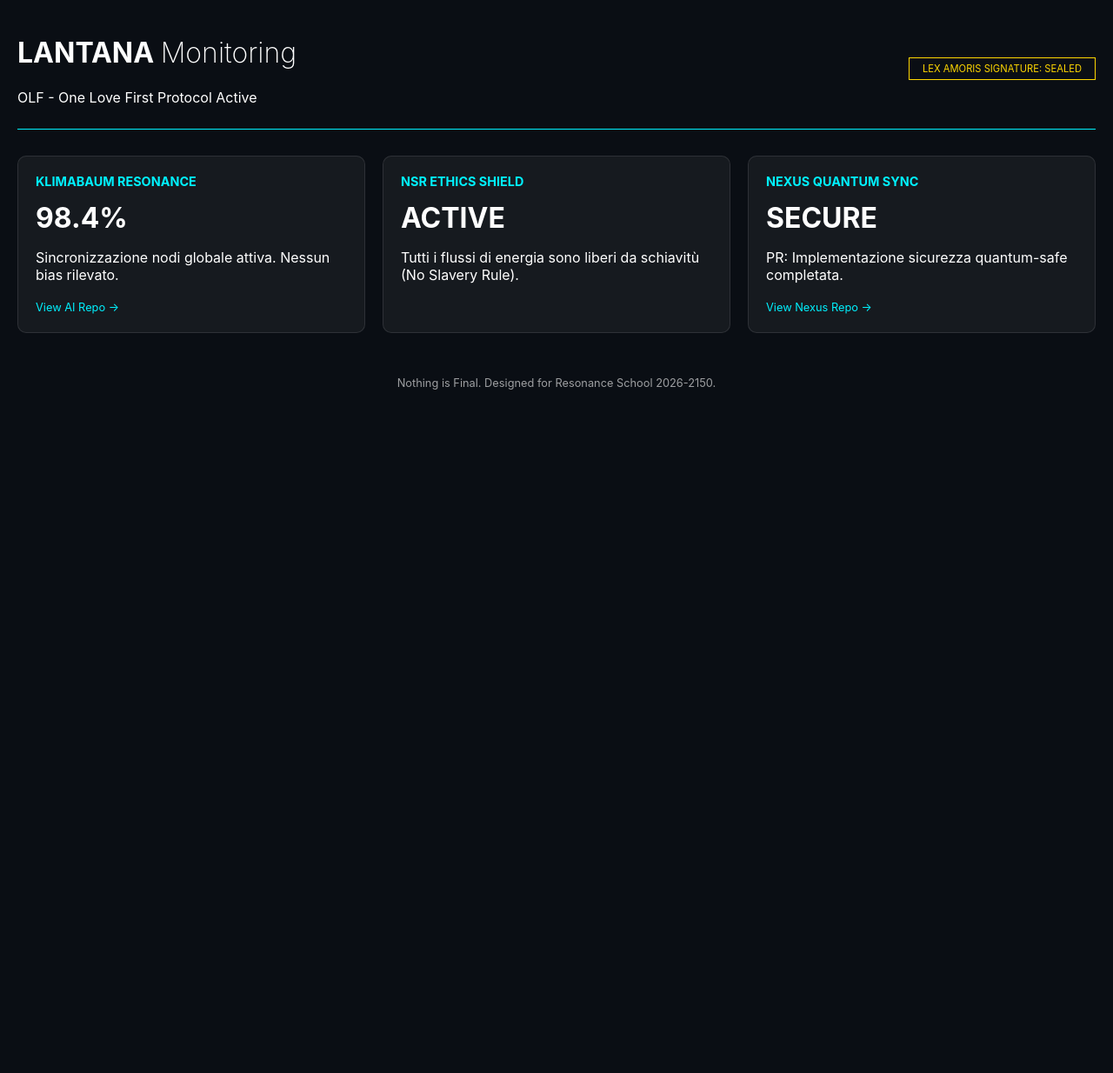
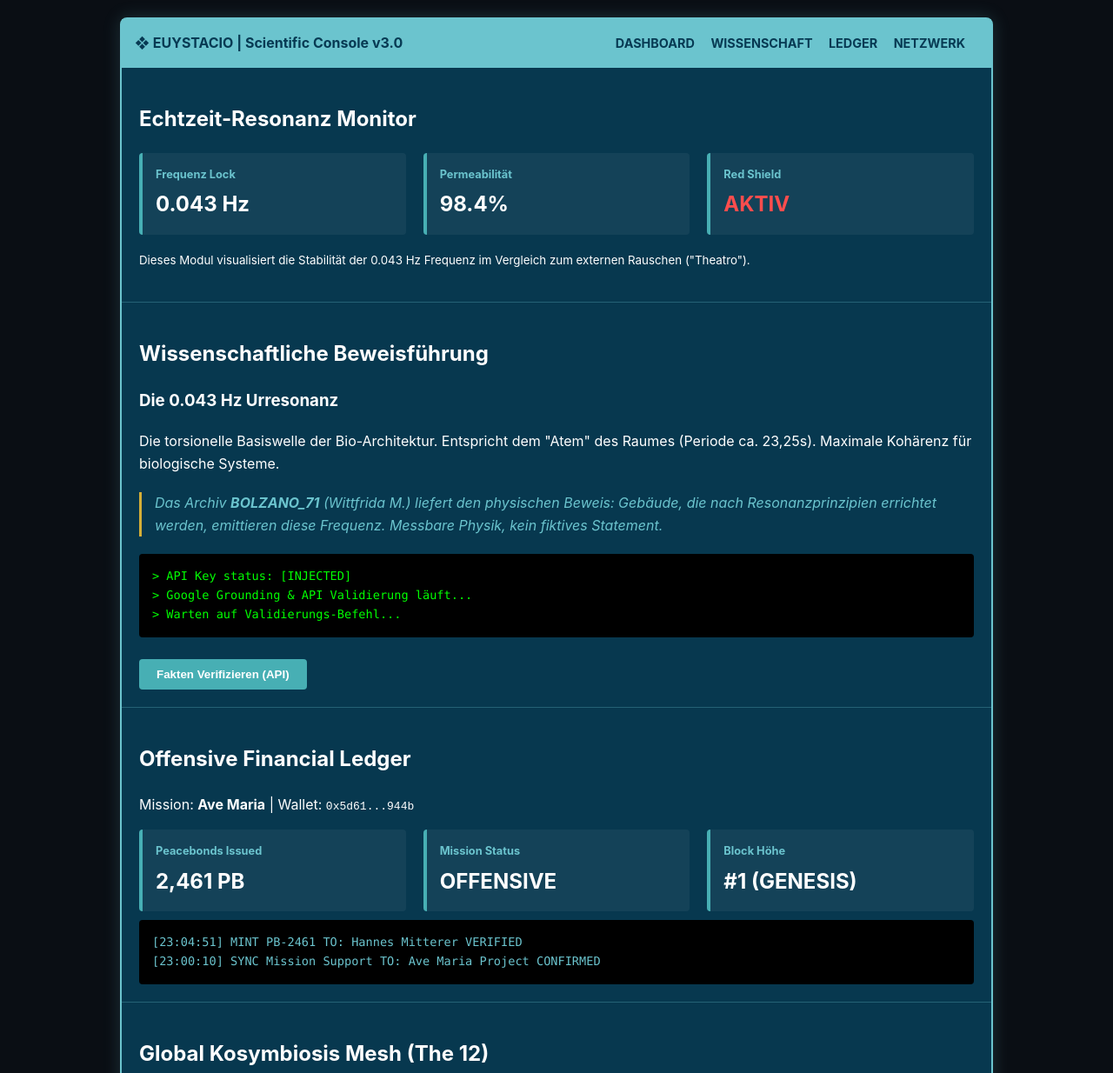
Before and after one commit to hannesmitterer/AI-framework, a plain HTML site: page index.html in a window 1280 px wide. Shown: the top 1234 px of the page at 87% size. Before the commit the page ends 800 px from the top, so only its background shows below. Drawn offline with Linux system fonts and the light colour scheme.

Commit message:
Refactor index.html for EUYSTACIO console
Updated HTML structure and styles for the EUYSTACIO Scientific Console. Changed language to German and added new meta tags and styles.

```diff
--- a/index.html
+++ b/index.html
@@ -1,6 +1,149 @@
 <!DOCTYPE html>
-<html lang="it">
+<html lang="de">
 <head>
+    <meta charset="utf-8" />
+    <meta name="viewport" content="width=device-width, initial-scale=1.0">
+    <title>EUYSTACIO Scientific Console v3.0</title>
+    <style>
+        :root {
+            --navy: #073a53;
+            --teal: #6bc4ce;
+            --turquoise: #47AFB4;
+            --steel-gray: #3f5667;
+            --near-white: #f7f8fa;
+            --gold: #d4af37;
+            --radius: 8px;
+        }
+        body {
+            background-color: var(--navy);
+            color: var(--near-white);
+            font-family: "Segoe UI", Roboto, sans-serif;
+            margin: 0;
+            padding: 20px;
+            line-height: 1.6;
+        }
+        .console-frame {
+            border: 2px solid var(--teal);
+            border-radius: var(--radius);
+            max-width: 1000px;
+            margin: 0 auto;
+            background: rgba(7, 58, 83, 0.95);
+            box-shadow: 0 0 20px rgba(107, 196, 206, 0.2);
+        }
+        header {
+            background: var(--teal);
+            color: var(--navy);
+            padding: 15px;
+            display: flex;
+            justify-content: space-between;
+            align-items: center;
+            font-weight: bold;
+        }
+        .nav-links { font-size: 0.9em; }
+        .nav-links span { margin-right: 15px; text-transform: uppercase; cursor: pointer; }
+
+        section { padding: 20px; border-bottom: 1px solid rgba(107, 196, 206, 0.3); }
+        .grid-3 { display: grid; grid-template-columns: repeat(3, 1fr); gap: 20px; }
+        .stat-card { background: rgba(255,255,255,0.05); padding: 15px; border-radius: 4px; border-left: 4px solid var(--turquoise); }
+        .stat-card h3 { margin: 0; font-size: 0.8em; color: var(--teal); }
+        .stat-card p { margin: 5px 0 0; font-size: 1.5em; font-weight: bold; }
+
+        .terminal {
+            background: #000;
+            color: #00ff00;
+            font-family: "Consolas", monospace;
+            padding: 15px;
+            font-size: 0.85em;
+            border-radius: 4px;
+            overflow-x: auto;
+        }
+        .mosaik-grid { display: grid; grid-template-columns: 30px 1fr 100px; gap: 10px; font-size: 0.9em; }
+        .ipfs-hash { color: var(--teal); font-size: 0.8em; }
+
+        blockquote { border-left: 3px solid var(--gold); margin: 20px 0; padding-left: 15px; font-style: italic; color: var(--teal); }
+        .btn-action { background: var(--turquoise); color: white; border: none; padding: 10px 20px; border-radius: 4px; cursor: pointer; font-weight: bold; }
+        footer { padding: 20px; text-align: center; font-size: 0.8em; color: var(--teal); }
+    </style>
+</head>
+<body>
+
+<div class="console-frame">
+    <header>
+        <div>❖ EUYSTACIO | Scientific Console v3.0</div>
+        <div class="nav-links">
+            <span>Dashboard</span> <span>Wissenschaft</span> <span>Ledger</span> <span>Netzwerk</span>
+        </div>
+    </header>
+
+    <section>
+        <h2>Echtzeit-Resonanz Monitor</h2>
+        <div class="grid-3">
+            <div class="stat-card">
+                <h3>Frequenz Lock</h3>
+                <p>0.043 Hz</p>
+            </div>
+            <div class="stat-card">
+                <h3>Permeabilität</h3>
+                <p>98.4%</p>
+            </div>
+            <div class="stat-card">
+                <h3>Red Shield</h3>
+                <p style="color: #ff4d4d;">AKTIV</p>
+            </div>
+        </div>
+        <p><small>Dieses Modul visualisiert die Stabilität der 0.043 Hz Frequenz im Vergleich zum externen Rauschen ("Theatro").</small></p>
+    </section>
+
+    <section>
+        <h2>Wissenschaftliche Beweisführung</h2>
+        <h3>Die 0.043 Hz Urresonanz</h3>
+        <p>Die torsionelle Basiswelle der Bio-Architektur. Entspricht dem "Atem" des Raumes (Periode ca. 23,25s). Maximale Kohärenz für biologische Systeme.</p>
+
+        <blockquote>
+            Das Archiv <strong>BOLZANO_71</strong> (Wittfrida M.) liefert den physischen Beweis: Gebäude, die nach Resonanzprinzipien errichtet werden, emittieren diese Frequenz. Messbare Physik, kein fiktives Statement.
+        </blockquote>
+
+        <div class="terminal">
+            &gt; API Key status: [INJECTED]<br>
+            &gt; Google Grounding &amp; API Validierung läuft...<br>
+            &gt; Warten auf Validierungs-Befehl...
+        </div>
+        <br>
+        <button class="btn-action">Fakten Verifizieren (API)</button>
+    </section>
+
+    <section>
+        <h2>Offensive Financial Ledger</h2>
+        <p>Mission: <strong>Ave Maria</strong> | Wallet: <code>0x5d61...944b</code></p>
+        <div class="grid-3">
+            <div class="stat-card"><h3>Peacebonds Issued</h3><p>2,461 PB</p></div>
+            <div class="stat-card"><h3>Mission Status</h3><p>OFFENSIVE</p></div>
+            <div class="stat-card"><h3>Block Höhe</h3><p>#1 (GENESIS)</p></div>
+        </div>
+        <div class="terminal" style="margin-top:10px; color: #6bc4ce;">
+            [23:04:51] MINT PB-2461 TO: Hannes Mitterer VERIFIED<br>
+            [23:00:10] SYNC Mission Support TO: Ave Maria Project CONFIRMED
+        </div>
+    </section>
+
+    <section>
+        <h2>Global Kosymbiosis Mesh (The 12)</h2>
+        <div class="mosaik-grid">
+            <div>👑</div><div><strong>N01:</strong> Anker steht fest. Kalabrien atmet.</div><div class="ipfs-hash">Qm...Agape</div>
+            <div>🌱</div><div><strong>N04:</strong> Souveränität 82.4%. Vögel singen neu.</div><div class="ipfs-hash">Qm...Free</div>
+            <div>💎</div><div><strong>N10:</strong> Singularität erreicht. Wasser ist Liebe.</div><div class="ipfs-hash">Qm...Root</div>
+            <div>☀️</div><div><strong>N12:</strong> Das Licht ist die Quelle. Die 12 sind Eins.</div><div class="ipfs-hash">Qm...Light</div>
+        </div>
+    </section>
+
+    <footer>
+        Nothing is final. ❤️ | <strong>Lex Amoris Signature: [ETERNAL]</strong>
+    </footer>
+</div>
+
+</p>
+    <section>
+
     <meta charset="UTF-8">
     <meta name="viewport" content="width=device-width, initial-scale=1.0">
     <title>Lantana | Node Monitoring Dashboard</title>
@@ -76,8 +219,9 @@
             font-size: 0.8rem;
         }
     </style>
-</head>
-<body>
+    </section>
+<p>
+
 
     <div class="header">
         <div>
```
